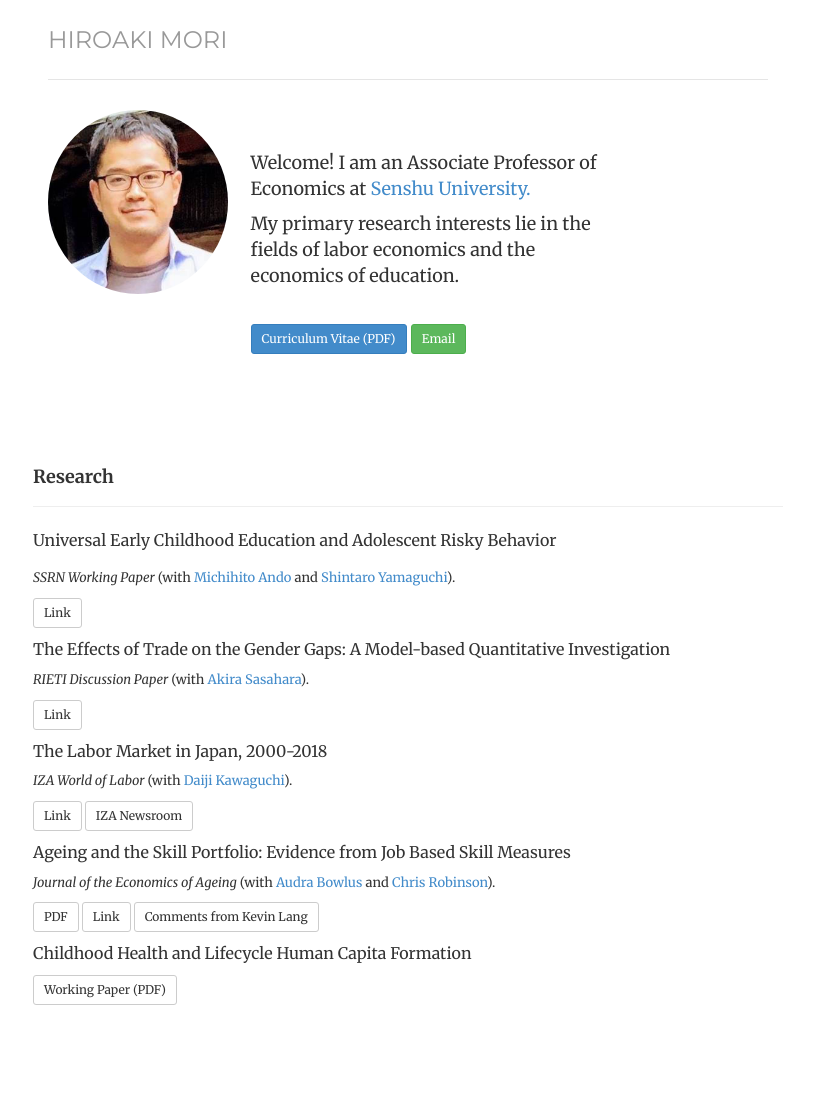
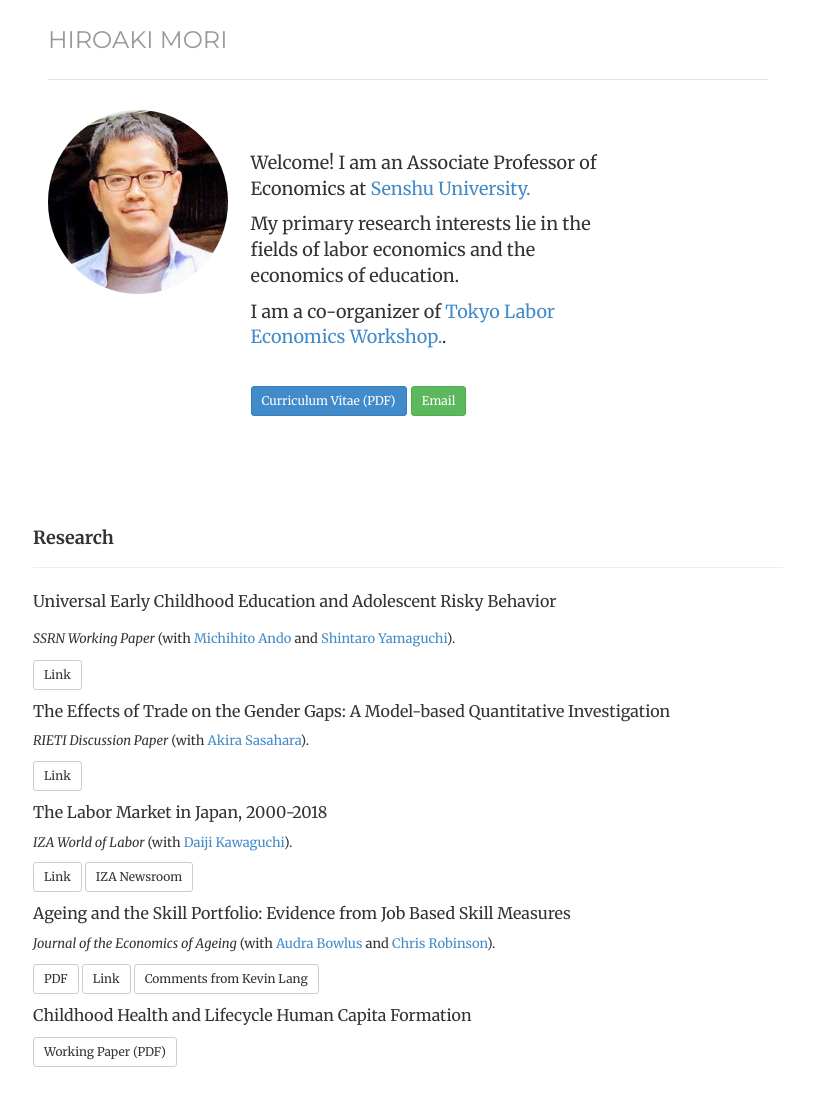
Before and after one commit to morihiroaki/morihiroaki.github.io, a Jekyll site: the page built from index.html, in a window 1280 px wide. Shown: the whole page, without its empty margins (232-1046 px from the left). Built offline with Jekyll 4.4.1, drawn with Linux system fonts in a browser that asks for light colours; before the commit the page ends 1055 px from its top, so only the background shows below that.

Commit message:
Update index.html

```diff
--- a/index.html
+++ b/index.html
@@ -19,6 +19,7 @@ description:
 <p><font size="4"> Welcome! I am an Associate Professor of Economics at
  <a href="https://www.senshu-u.ac.jp/english/learn/economics/" target="_blank" title="Link">Senshu University.</a></p>
 <p> My primary research interests lie in the fields of labor economics and the economics of education. </p>
+<p> I am a co-organizer of <a href="https://sites.google.com/site/tokyolaborwkshp/home/" target="_blank" title="Link">Tokyo Labor Economics Workshop.</a>. </p>
 <br/>
 <p><a href="/files/cv_mori_new.pdf" target="_blank" class="btn btn-primary btn-sm" role="button">Curriculum Vitae (PDF)</a>
 <a href="mailto:h.mori@isc.senshu-u.ac.jp" class="btn btn-success btn-sm" role="button">Email</a></p>
```
